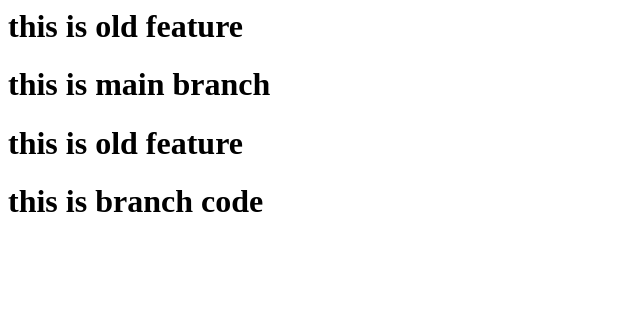
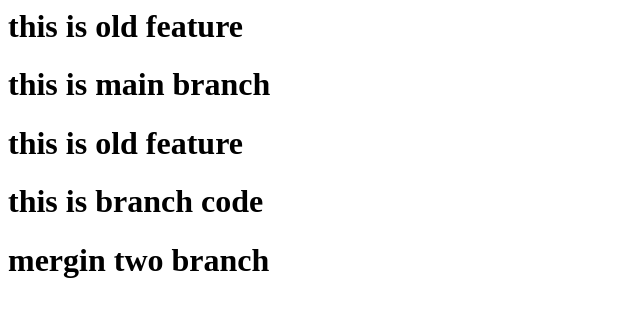
Before and after one commit to vishaltank452/project-2, a plain HTML site: page index.html in a window 1280 px wide. Shown: the whole page, without its empty margins (0-640 px from the left). Drawn offline with Linux system fonts and the light colour scheme.

Commit message:
new code

```diff
--- a/index.html
+++ b/index.html
@@ -4,3 +4,5 @@
 <h1>this is old feature</h1>
 
 <h1>this is branch code </h1>
+
+<h1>mergin two branch</h1>
```
